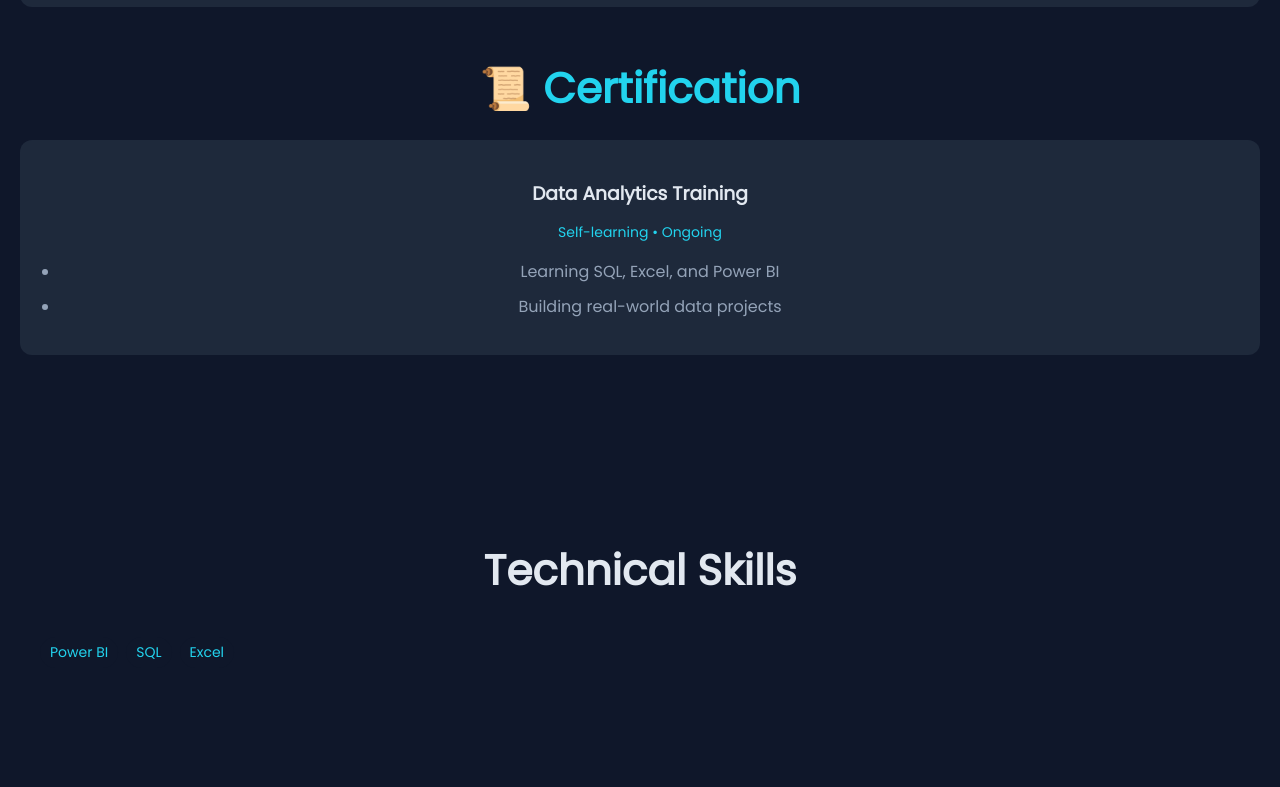
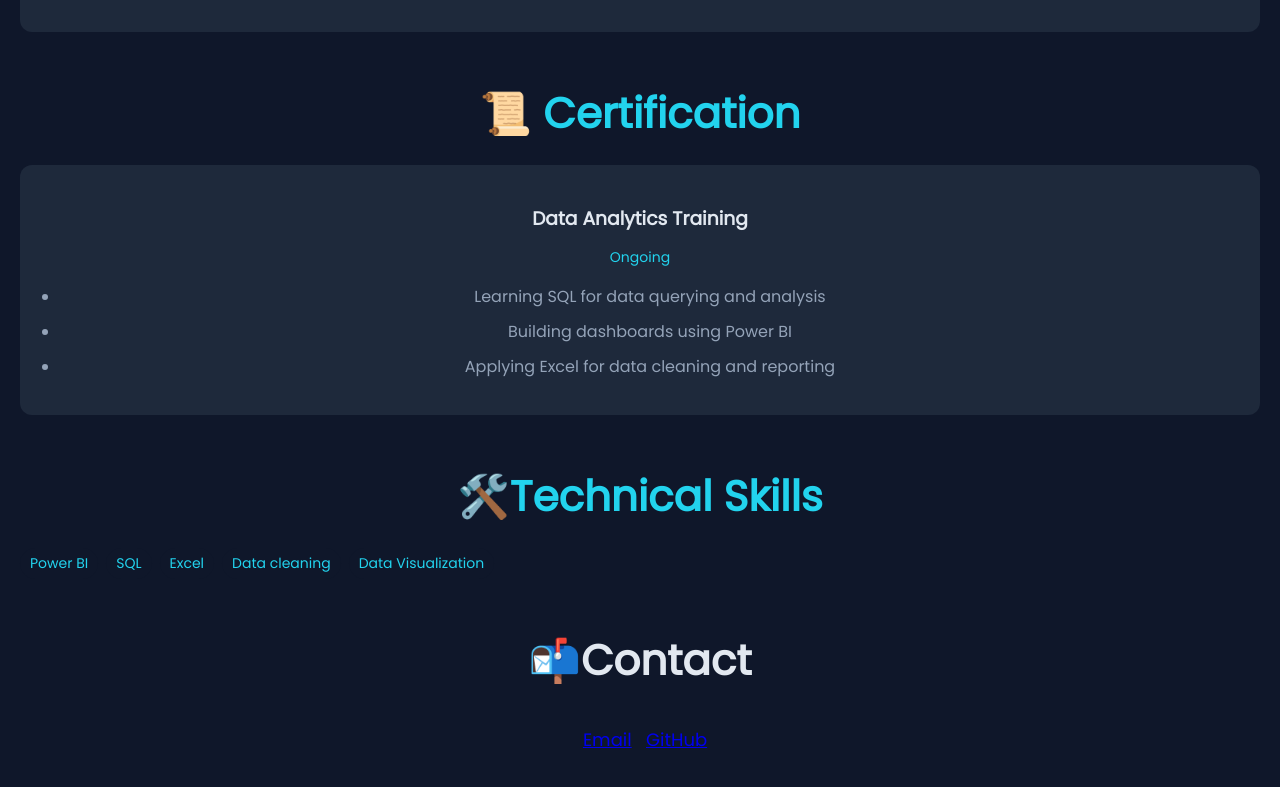
Before and after one commit to romanusamarachi21-svg/insightforge-portfolio, a plain HTML site: page about.html in a window 1280 px wide. Shown: the part 1713-2500 px from the top of the page. Drawn offline with Linux system fonts and the light colour scheme.

Commit message:
Update about.html

```diff
--- a/about.html
+++ b/about.html
@@ -31,7 +31,8 @@
 <div class="about-container">
 
   <div class="experience-item">
-  <p>I'm Amara, a data analyst with a background in Medical Laboratory Science, and loves transforming complex data into clear, actionable insights that support smarter decisions through storytellling.</p>
+  <p>I'm <strong>Grace Romanus</strong> an aspiring data analyst with a background in Medical Laboratory Science.
+    My academic training has equipped me with strong analytical thinking, attention to detail, and the ability to interpret data-skills I now apply in data analytics.</p>
 </div>
 </div>
 
@@ -39,7 +40,7 @@
     <h2>My Journey in Data</h2>
   <div class="experience-item">
     <p>My journey in data analytics started with curiosity- wanting to understand how raw data can reveal patterns, solve problems and drive decisions. With a background in Medical Laboratory Science, I was already exposed to data in clinical context, which led me to explore data analysis more deeply.</p>
-  <p>I'm currently building hands-on-projects to strengthen my skills in SQL, Python, and Tableau, focusing on cleaning raw data, uncovering patterns, and presenting insights through clear, impactful dashboards. Through mostof my projects, I've learned how to move beyond numbers- identifying trends, explaining behavior, and delivering insights that matter.</p>
+  <p>Through hands-on-projects I have developed practical skills in SQL, Excel, Python, and Power BI, focusing on cleaning raw data, uncovering patterns, and presenting insights through clear, impactful dashboards. Through my projects, I've learned how to move beyond numbers- identifying trends, explaining behavior, and delivering insights that matter.</p>
   <p>I'm focused on developing data-driven solution across healthcare and businesses, combining analytical thinking with practical tools to solve problems and create meaningful impacts.</p>
 <p>I believe the best data analysis bridges the gap between raw numbers and strategic decisions.</p>
 </div>
@@ -50,7 +51,7 @@
 
     <div class="experience-item">
       <h3>Data Analyst (Project-Based)</h3>
-      <p class="meta">InsightForge • Recent</p>
+      <p class="meta">Self-Initiated • Ongoing</p>
 
       <ul>
         <li>Performed data cleaning for accurate analysis</li>
@@ -70,7 +71,7 @@
       <p class="meta">Nnamdi Azikiwe University, Nigeria • Expected Graduation 2028</p>
 
       <ul>
-        <li>Focused on laboratory systems,data interpretation and clinical analysis</li>
+        <li>Focused on laboratory systems, data interpretation and clinical analysis</li>
         <li>Developed strong attention to detail</li>
       </ul>
     </div>
@@ -82,27 +83,35 @@
 
     <div class="experience-item">
       <h3>Data Analytics Training</h3>
-      <p class="meta">Self-learning • Ongoing</p>
+      <p class="meta">Ongoing</p>
 
       <ul>
-        <li>Learning SQL, Excel, and Power BI</li>
-        <li>Building real-world data projects</li>
+        <li>Learning SQL for data querying and analysis</li>
+        <li>Building dashboards using Power BI</li>
+        <li>Applying Excel for data cleaning and reporting</li>
       </ul>
     </div>
   </div>
 
 </div>
 
-  <section class="hero">
-  <h2>Technical Skills</h2>
+  <div class="about-section">
+  <h2>🛠️Technical Skills</h2>
 
        <div class="tags">
           <span class="tag">Power BI</span>
           <span class="tag">SQL</span>
           <span class="tag">Excel</span>
+         <span class="tag">Data cleaning</span>
+         <span class="tag">Data Visualization</span>
         </div>
 
 </div>
 
+  <div class="socials">
+    <h2>📬Contact</h2>
+     <a href="graceromanus44@gmail.com">Email</a>
+    <a href="https://github.com/romanusamarachi21-svg">GitHub</a>
+  </div>
 </body>
 </html>
```
